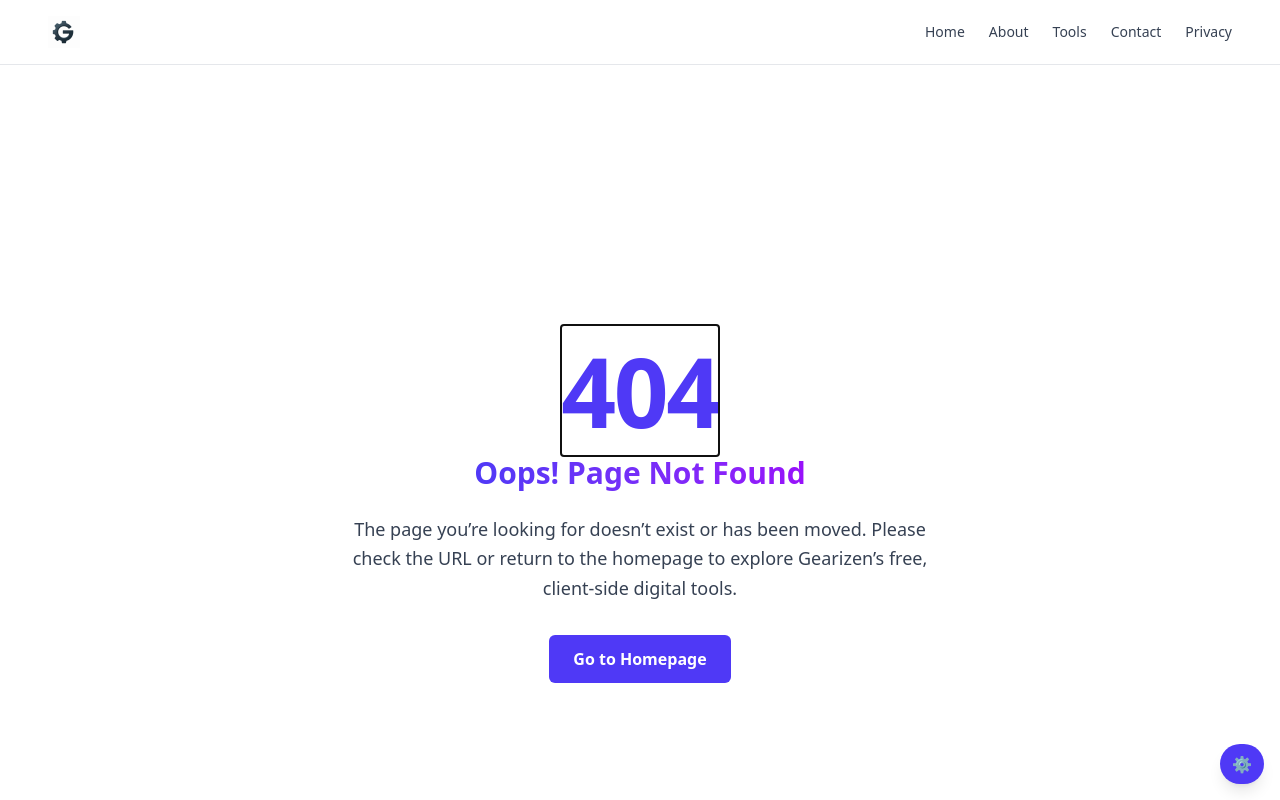
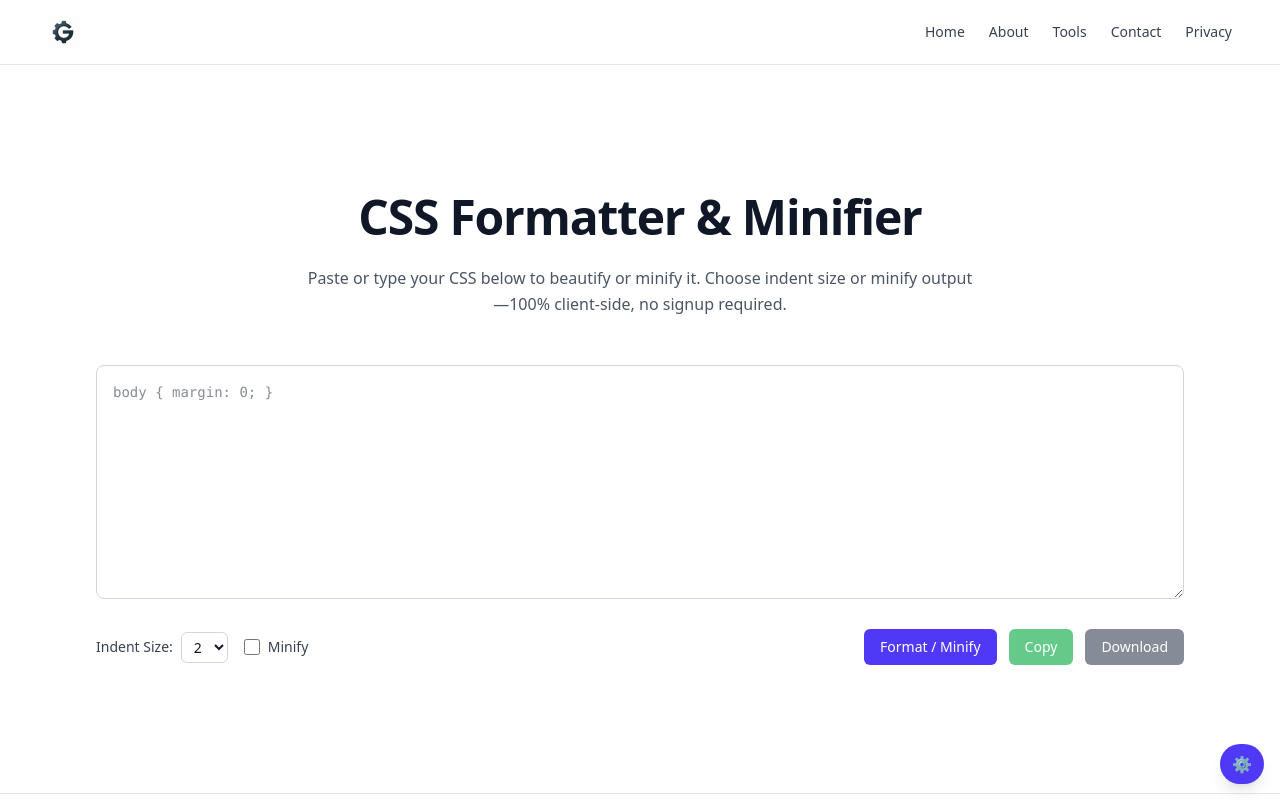
Before and after one commit to tahir-ozcan/gearizen, a Next.js app: page /tools/css-formatter in a window 1280 px wide. Before the commit this address had no page. Shown: the top 800 px of the page. Built offline with nearby package versions, Linux system fonts and the light colour scheme.

Commit message:
Add CSS Formatter tool

```diff
--- /dev/null
+++ b/app/tools/css-formatter/css-formatter-client.tsx
@@ -0,0 +1,173 @@
+// app/tools/css-formatter/css-formatter-client.tsx
+
+"use client";
+
+import { useState, ChangeEvent } from "react";
+import { css as beautify } from "js-beautify";
+
+export default function CssFormatterClient() {
+  const [input, setInput] = useState("");
+  const [output, setOutput] = useState("");
+  const [error, setError] = useState<string | null>(null);
+  const [minify, setMinify] = useState(false);
+  const [indentSize, setIndentSize] = useState(2);
+
+  const handleInputChange = (e: ChangeEvent<HTMLTextAreaElement>) => {
+    setInput(e.target.value);
+    setError(null);
+    setOutput("");
+  };
+
+  const runFormat = () => {
+    setError(null);
+    try {
+      const opts = minify
+        ? { indent_size: 0, max_preserve_newlines: 0 }
+        : { indent_size: indentSize };
+      const result = beautify(input, opts);
+      setOutput(result);
+    } catch {
+      setError("Error formatting CSS. Please check your input.");
+    }
+  };
+
+  const copyToClipboard = async () => {
+    if (!output) return;
+    try {
+      await navigator.clipboard.writeText(output);
+      alert("✅ Output copied to clipboard!");
+    } catch {
+      alert("❌ Failed to copy output.");
+    }
+  };
+
+  const downloadOutput = () => {
+    if (!output) return;
+    const blob = new Blob([output], { type: "text/css" });
+    const url = URL.createObjectURL(blob);
+    const a = document.createElement("a");
+    a.href = url;
+    a.download = "formatted.css";
+    a.click();
+    URL.revokeObjectURL(url);
+  };
+
+  return (
+    <section
+      id="css-formatter"
+      aria-labelledby="css-formatter-heading"
+      className="container-responsive py-20 text-gray-900 antialiased selection:bg-indigo-200 selection:text-indigo-900"
+    >
+      <h1
+        id="css-formatter-heading"
+        className="text-4xl sm:text-5xl font-extrabold text-center mb-6 tracking-tight"
+      >
+        CSS Formatter & Minifier
+      </h1>
+      <p className="text-center text-gray-600 mb-12 max-w-2xl mx-auto leading-relaxed">
+        Paste or type your CSS below to beautify or minify it. Choose indent
+        size or minify output—100% client-side, no signup required.
+      </p>
+
+      <label htmlFor="css-input" className="sr-only">
+        CSS Input
+      </label>
+      <textarea
+        id="css-input"
+        aria-label="CSS input"
+        value={input}
+        onChange={handleInputChange}
+        placeholder="body { margin: 0; }"
+        rows={10}
+        className="w-full p-4 border border-gray-300 rounded-lg font-mono text-sm resize-y focus:outline-none focus:ring-2 focus:ring-indigo-500 transition"
+      />
+
+      <div className="mt-6 flex flex-col sm:flex-row sm:items-center sm:justify-between space-y-4 sm:space-y-0">
+        <div className="flex items-center space-x-4">
+          <label
+            htmlFor="indent-size-css"
+            className="flex items-center space-x-2"
+          >
+            <span className="text-sm font-medium text-gray-700">
+              Indent Size:
+            </span>
+            <select
+              id="indent-size-css"
+              value={indentSize}
+              onChange={(e) => setIndentSize(Number(e.target.value))}
+              disabled={minify}
+              className="border border-gray-300 rounded-md px-2 py-1 text-sm focus:outline-none focus:ring-1 focus:ring-indigo-500 transition"
+            >
+              <option value={0}>0</option>
+              <option value={2}>2</option>
+              <option value={4}>4</option>
+              <option value={8}>8</option>
+            </select>
+          </label>
+
+          <label htmlFor="minify-css" className="flex items-center space-x-2">
+            <input
+              id="minify-css"
+              type="checkbox"
+              checked={minify}
+              onChange={() => setMinify(!minify)}
+              className="h-4 w-4 text-indigo-600 border-gray-300 rounded focus:ring-indigo-500"
+            />
+            <span className="text-sm text-gray-700">Minify</span>
+          </label>
+        </div>
+
+        <div className="flex flex-wrap gap-3">
+          <button
+            type="button"
+            onClick={runFormat}
+            className="px-4 py-2 bg-indigo-600 text-white rounded-md hover:bg-indigo-700 focus:outline-none focus:ring-2 focus:ring-indigo-500 transition text-sm font-medium"
+          >
+            Format / Minify
+          </button>
+          <button
+            type="button"
+            onClick={copyToClipboard}
+            disabled={!output}
+            className="px-4 py-2 bg-green-600 text-white rounded-md hover:bg-green-700 focus:outline-none focus:ring-2 focus:ring-green-500 transition text-sm font-medium disabled:opacity-60"
+          >
+            Copy
+          </button>
+          <button
+            type="button"
+            onClick={downloadOutput}
+            disabled={!output}
+            className="px-4 py-2 bg-gray-700 text-white rounded-md hover:bg-gray-800 focus:outline-none focus:ring-2 focus:ring-gray-700 transition text-sm font-medium disabled:opacity-60"
+          >
+            Download
+          </button>
+        </div>
+      </div>
+
+      {error && (
+        <div
+          role="alert"
+          className="mt-6 p-4 bg-red-50 text-red-700 border border-red-200 rounded-md"
+        >
+          <p className="text-sm">{error}</p>
+        </div>
+      )}
+
+      {output && (
+        <>
+          <label htmlFor="css-output" className="sr-only">
+            CSS Output
+          </label>
+          <textarea
+            id="css-output"
+            aria-label="Formatted CSS output"
+            value={output}
+            readOnly
+            rows={10}
+            className="mt-6 w-full p-4 border border-gray-300 rounded-lg font-mono text-sm bg-gray-50 resize-y focus:outline-none focus:ring-2 focus:ring-indigo-500 transition"
+          />
+        </>
+      )}
+    </section>
+  );
+}
--- /dev/null
+++ b/app/tools/css-formatter/page.tsx
@@ -0,0 +1,59 @@
+// app/tools/css-formatter/page.tsx
+
+import CssFormatterClient from "./css-formatter-client";
+import BreadcrumbJsonLd from "@/app/components/BreadcrumbJsonLd";
+
+export const metadata = {
+  metadataBase: new URL("https://gearizen.com"),
+  title: "CSS Formatter & Minifier",
+  description:
+    "Beautify or minify your CSS code instantly with Gearizen’s free client-side CSS Formatter & Minifier. Adjust indentation or strip whitespace—all without signup.",
+  keywords: [
+    "css formatter",
+    "css beautifier",
+    "css minifier",
+    "format css",
+    "beautify css",
+    "Gearizen tools",
+  ],
+  authors: [{ name: "Gearizen Team", url: "https://gearizen.com/about" }],
+  robots: { index: true, follow: true },
+  alternates: { canonical: "https://gearizen.com/tools/css-formatter" },
+  openGraph: {
+    title: "CSS Formatter & Minifier | Gearizen",
+    description:
+      "Use Gearizen’s client-side CSS Formatter & Minifier to prettify or compress your stylesheets. Copy or download your result—100% free.",
+    url: "https://gearizen.com/tools/css-formatter",
+    siteName: "Gearizen",
+    locale: "en_US",
+    type: "website",
+    images: [
+      {
+        url: "/og-placeholder.svg",
+        width: 1200,
+        height: 630,
+        alt: "Gearizen CSS Formatter",
+      },
+    ],
+  },
+  twitter: {
+    card: "summary_large_image",
+    title: "CSS Formatter & Minifier | Gearizen",
+    description:
+      "Format or minify CSS completely offline with Gearizen’s free tool—no account needed, privacy-focused.",
+    creator: "@gearizen",
+    images: ["/og-placeholder.svg"],
+  },
+};
+
+export default function CssFormatterPage() {
+  return (
+    <>
+      <BreadcrumbJsonLd
+        pageTitle="CSS Formatter & Minifier"
+        pageUrl="https://gearizen.com/tools/css-formatter"
+      />
+      <CssFormatterClient />
+    </>
+  );
+}
--- a/app/tools/page.tsx
+++ b/app/tools/page.tsx
@@ -7,7 +7,7 @@ export const metadata = {
   metadataBase: new URL("https://gearizen.com"),
   title: "Free Online Tools",
   description:
-    "Explore Gearizen’s 100% client-side toolbox: password & bcrypt generators, JSON tools, QR code creator, unit converter, image compressor & resizer, contrast checker, Base64 encoding, code & HTML formatters, regex tester, diff checker, timestamp converter, PDF and CSV utilities, SEO & OG tag generators, JWT decoder, and more—all free, no signup.",
+    "Explore Gearizen’s 100% client-side toolbox: password & bcrypt generators, JSON tools, QR code creator, unit converter, image compressor & resizer, contrast checker, Base64 encoding, code plus HTML and CSS formatters, regex tester, diff checker, timestamp converter, PDF and CSV utilities, SEO & OG tag generators, JWT decoder, and more—all free, no signup.",
   keywords: [
     "free online tools",
     "client-side tools",
@@ -30,6 +30,7 @@ export const metadata = {
     "PDF to Word",
     "CSV to JSON",
     "HTML formatter",
+    "CSS formatter",
     "HTML to PDF",
     "URL parser",
     "SEO meta tag generator",
--- a/app/tools/tools-client.tsx
+++ b/app/tools/tools-client.tsx
@@ -37,6 +37,7 @@ import {
   Calculator,
   Ampersand,
   Palette,
+  Paintbrush,
   ListOrdered,
   Link2,
   Search,
@@ -167,6 +168,13 @@ const tools: Tool[] = [
     Icon: MessageSquare,
     title: "HTML Formatter",
     description: "Beautify or minify HTML code for readability or compactness.",
+  },
+  {
+    href: "/tools/css-formatter",
+    Icon: Paintbrush,
+    title: "CSS Formatter",
+    description:
+      "Beautify or minify CSS stylesheets instantly in your browser.",
   },
   {
     href: "/tools/seo-meta-tag-generator",
```
